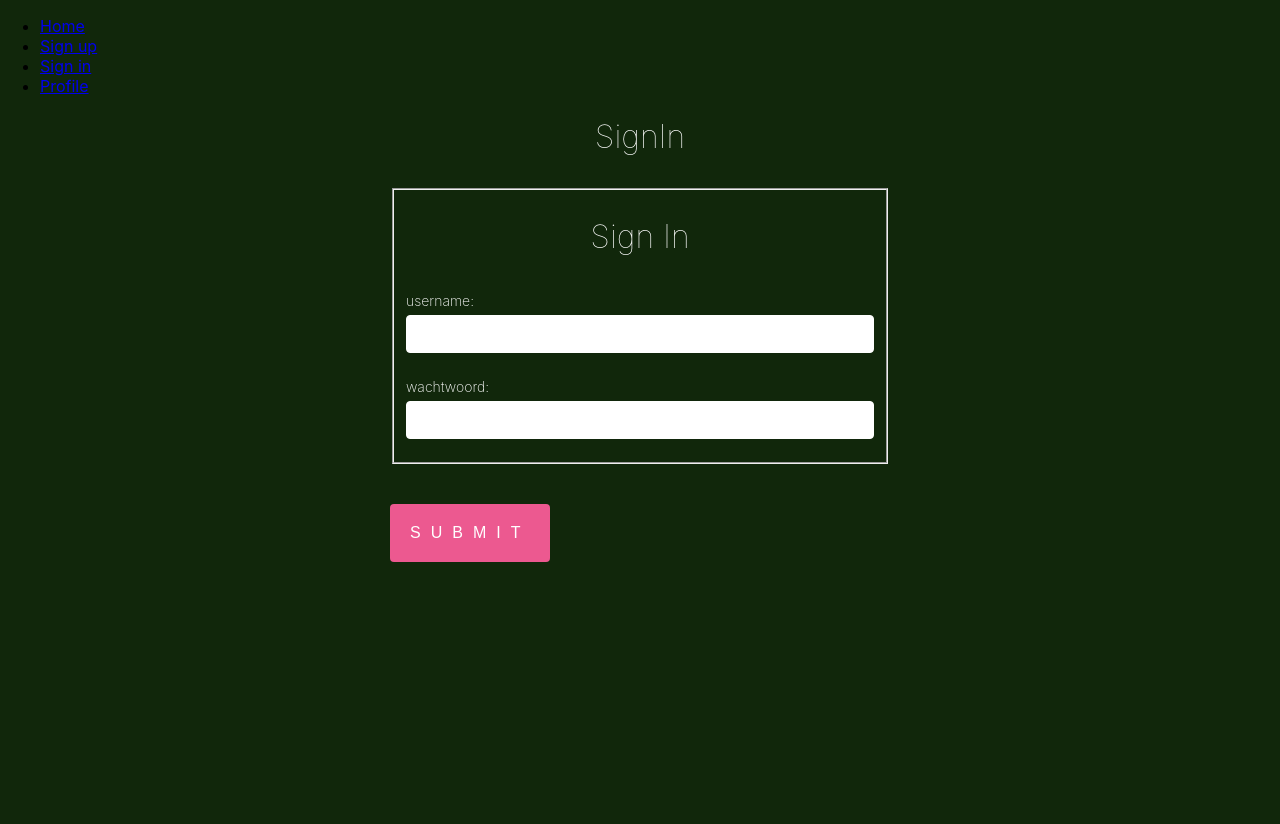
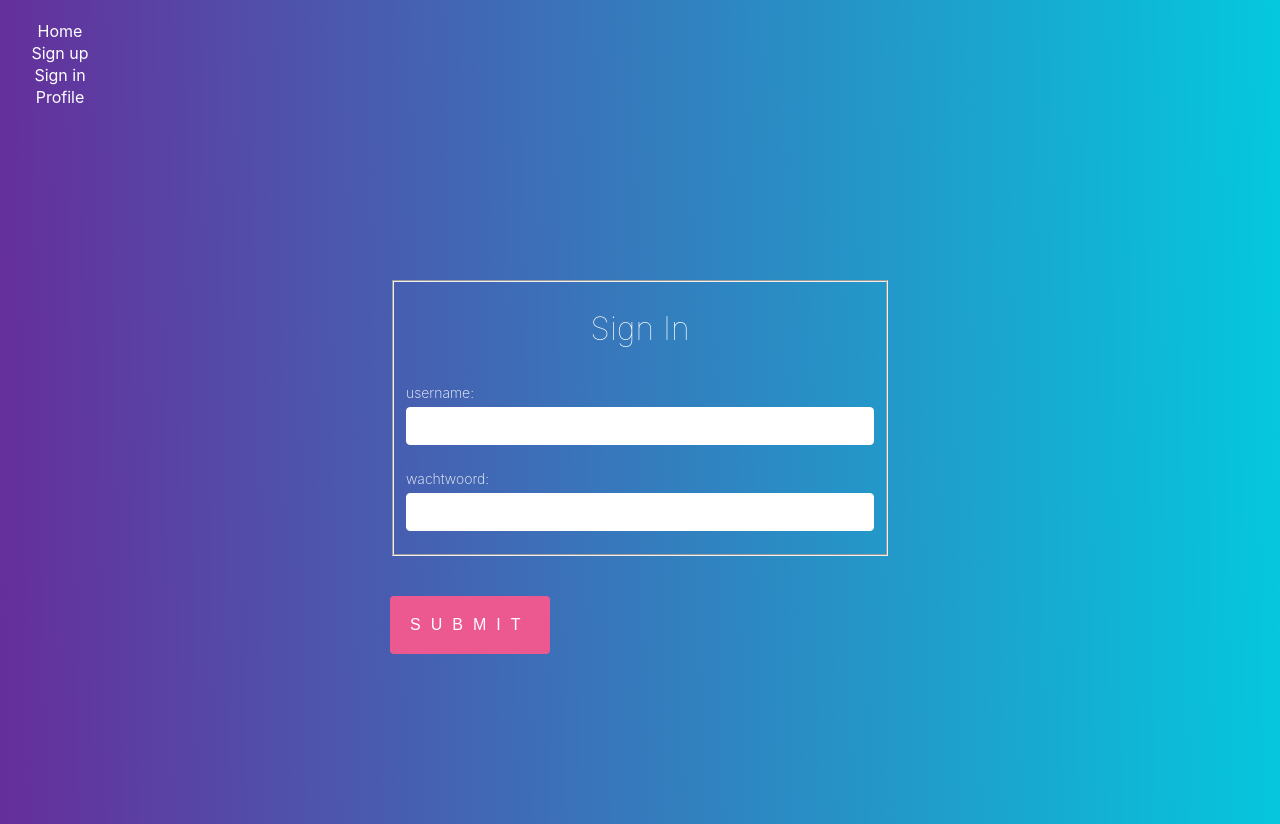
Before and after one commit to ikbenwen/form-with-routing, a React (Create React App) app: page /signin in a window 1280 px wide. Before the commit the page ends 800 px from the top, so only its background shows below. Built offline with nearby package versions, Linux system fonts and the light colour scheme.

Commit message:
navigation styling

```diff
--- a/src/App.css
+++ b/src/App.css
@@ -1,5 +1,8 @@
 body {
-    background: #11270B;
+    margin: 0;
+    padding: 0;
+    font-family: "Courier New", "courier", "monospace";
+    background: linear-gradient(89deg, #662E9B 0%, #04C8DE 100%);
     font-family: -apple-system, BlinkMacSystemFont, "Segoe UI", "Roboto", "Oxygen",
     "Ubuntu", "Cantarell", "Fira Sans", "Droid Sans", "Helvetica Neue",
     sans-serif;
@@ -10,7 +13,7 @@ h1 {
     color: white;
     text-align: center;
     padding-bottom: 10px;
-    border-bottom: #3C5A14;
+    border-bottom: #FF5EDF;
 }
 
 
--- a/src/App.js
+++ b/src/App.js
@@ -1,58 +1,12 @@
 import React from "react";
 import './App.css';
+import Navigation from "./Components/Navigation/Navigation";
 
-import {
-  BrowserRouter as Router,
-  Switch,
-  Route,
-  Link
-} from "react-router-dom";
-import Home from "./Pages/Home"
-import SignUp from "./Pages/SignUp";
-import SignIn from "./Pages/SignIn";
-import Profile from "./Pages/Profile";
+
 
 export default function App() {
   return (
-      <Router>
-        <div>
-          <nav>
-            <ul>
-              <li>
-                <Link to="/">Home</Link>
-              </li>
-              <li>
-                <Link to="/signup">Sign up</Link>
-              </li>
-              <li>
-                <Link to="/signin">Sign in</Link>
-              </li>
-              <li>
-                <Link to="/profile">Profile</Link>
-              </li>
-            </ul>
-          </nav>
+      <Navigation />
 
-          {/* A <Switch> looks through its children <Route>s and
-            renders the first one that matches the current URL. */}
-          <Switch>
-            <Route exact path="/">
-              <Home />
-            </Route>
-            <Route path="/signup">
-              <SignUp />
-            </Route>
-            <Route path="/signin">
-              <SignIn />
-            </Route>
-            <Route path="/profile">
-              <Profile />
-            </Route>
-            <Route path="/">
-              <h1>404 not found, sufferd</h1>
-            </Route>
-          </Switch>
-        </div>
-      </Router>
   );
 }
--- a/src/Components/RegisterForm/RegistrationForm.css
+++ b/src/Components/Form.css
@@ -2,10 +2,11 @@
 form {
     max-width: 500px;
     margin: 0 auto;
+    padding: 150px;
 }
 
 .form {
-    background: #11270B;
+    background: #FF5EDF;
     max-width: 400px;
     margin: 0 auto;
 }
@@ -102,7 +103,7 @@ button {
     display: block;
     appearance: none;
     margin-top: 40px;
-    border: 1px solid #333;
+    border: 1px solid #333333;
     margin-bottom: 20px;
     text-transform: uppercase;
     padding: 10px 20px;
--- /dev/null
+++ b/src/Components/Navigation/Navigation.css
@@ -0,0 +1,23 @@
+ul {
+    height: 100px;
+    width: 100px;
+    list-style-type: none;
+    margin: 0;
+    padding: 20px 10px 10px 10px;
+    overflow: hidden;
+    background-color: transparent ;
+    border-radius: 4px;
+
+}
+
+li a {
+    display: block;
+    color: white;
+    text-align: center;
+    padding: 1px 1px;
+    text-decoration: none;
+}
+
+li a:hover {
+    color: hotpink;
+}
--- /dev/null
+++ b/src/Components/Navigation/Navigation.js
@@ -0,0 +1,54 @@
+import React from 'react';
+import './Navigation.css';
+import {BrowserRouter as Router, Link, Route, Switch} from "react-router-dom";
+import Home from "../../Pages/Home";
+import SignUp from "../../Pages/SignUp";
+import SignIn from "../../Pages/SignIn";
+import Profile from "../../Pages/Profile";
+
+
+export default function Navigation () {
+    return (
+        <Router>
+            <div>
+                <nav>
+                    <ul>
+                        <li>
+                            <Link to="/">Home</Link>
+                        </li>
+                        <li>
+                            <Link to="/signup">Sign up</Link>
+                        </li>
+                        <li>
+                            <Link to="/signin">Sign in</Link>
+                        </li>
+                        <li>
+                            <Link to="/profile">Profile</Link>
+                        </li>
+                    </ul>
+                </nav>
+
+                {/* A <Switch> looks through its children <Route>s and
+            renders the first one that matches the current URL. */}
+                <Switch>
+                    <Route exact path="/">
+                        <Home />
+                    </Route>
+                    <Route path="/signup">
+                        <SignUp />
+                    </Route>
+                    <Route path="/signin">
+                        <SignIn />
+                    </Route>
+                    <Route path="/profile">
+                        <Profile />
+                    </Route>
+                    <Route path="/">
+                        <h1>404 not found, sufferd</h1>
+                    </Route>
+                </Switch>
+            </div>
+        </Router>
+
+    )
+}
--- a/src/Components/RegisterForm/RegistrationForm.js
+++ b/src/Components/RegisterForm/RegistrationForm.js
@@ -1,6 +1,6 @@
 import React from "react";
 import { useForm } from "react-hook-form";
-import './RegistrationForm.css';
+import '../Form.css';
 
 export default function RegistrationForm () {
     const { register, errors, handleSubmit } = useForm();
--- a/src/Pages/SignIn.js
+++ b/src/Pages/SignIn.js
@@ -4,7 +4,6 @@ import SignInForm from "../Components/SignInForm/SignInForm";
 export default function SignIn () {
     return (
     <div>
-        <h1>SignIn</h1>
         <SignInForm />
     </div>
     )
--- a/src/Pages/SignUp.js
+++ b/src/Pages/SignUp.js
@@ -3,7 +3,6 @@ import RegistrationForm from "../Components/RegisterForm/RegistrationForm";
 
 export default function SignUp () {
     return <div>
-    <h1>SignUp</h1>
     <RegistrationForm />
     </div>;
 
```
Also changed, not shown: 1 other file (tests, documents, lock files or other folders).
